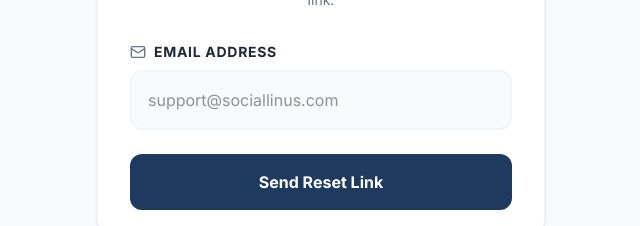
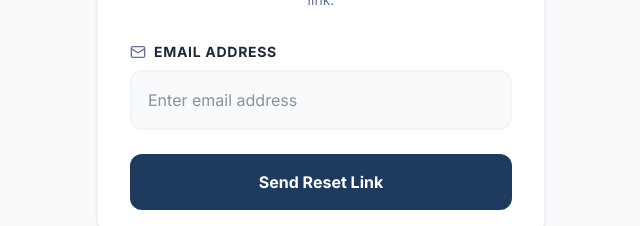
Before and after one commit to spicylinus/revfi, a Next.js app: page /forgot-password in a window 1280 px wide. Shown: the part 396-622 px from the top of the page, without its empty margins (319-959 px from the left). Built offline with nearby package versions, Linux system fonts and the light colour scheme.

Commit message:
fix: update forgot password placeholder text

```diff
--- a/src/app/forgot-password/page.tsx
+++ b/src/app/forgot-password/page.tsx
@@ -91,7 +91,7 @@ export default function ForgotPasswordPage() {
               value={email}
               onChange={(e) => setEmail(e.target.value)}
               className="w-full px-4 py-4 bg-background border-2 border-slate-100 rounded-xl outline-none focus:border-primary transition-all"
-              placeholder="support@sociallinus.com"
+              placeholder="Enter email address"
             />
           </div>
 
```
